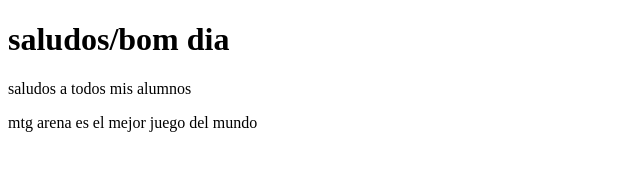
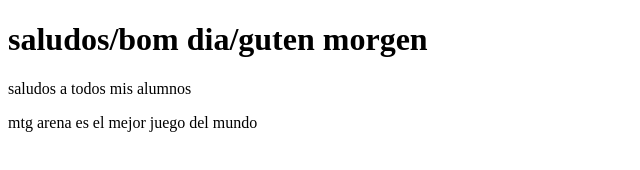
Before and after one commit to Esen-Q1-2022-Prog-Interfaz/s1-c3-proyecto-test-02, a plain HTML site: page hello.html in a window 1280 px wide. Shown: the whole page, without its empty margins (0-640 px from the left). Drawn offline with Linux system fonts and the light colour scheme.

Commit message:
agregamos guten morgen

```diff
--- a/hello.html
+++ b/hello.html
@@ -9,7 +9,7 @@
 </head>
 
 <body>
-    <h1>saludos/bom dia</h1>
+    <h1>saludos/bom dia/guten morgen</h1>
     <p>saludos a todos mis alumnos</p>
     <p>mtg arena es el mejor juego del mundo</p>
 </body>
```
